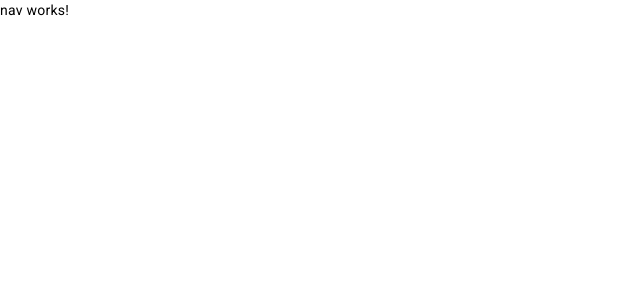
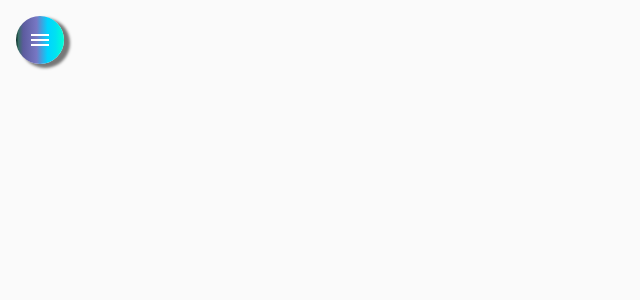
Before and after one commit to Rodrigopca42/projeto-FullStack-Front, an Angular app in the folder helpdesk/: page / in a window 1280 px wide. Shown: the top 300 px of the page, without its empty margins (0-640 px from the left). Built offline with nearby package versions, Linux system fonts and the light colour scheme.

Commit message:
HTML e CSS para o componente NAV

```diff
--- a/helpdesk/src/app/components/nav/nav.component.css
+++ b/helpdesk/src/app/components/nav/nav.component.css
@@ -0,0 +1,31 @@
+.container {
+    height: 100%;
+ }
+
+ .sidenav {
+    width: 13rem;
+    color: white;
+    background: linear-gradient(180deg, rgba(2,0,36,1) 0%, rgba(37,97,207,1) 0%, rgba(0,212,255,1) 100%);
+    box-shadow: 5px 3px 3px 1px #777;
+ }
+
+ img {
+    width: 100%;
+    height: 7rem;
+    margin: .8rem auto 1rem auto;
+ }
+
+ .sidenav a {
+    color: white;
+ }
+
+ .sidenav i {
+    margin-right: .6rem;
+ }
+
+ .menu {
+    margin: 1rem 0 0 1rem;
+    color: white;
+    background: linear-gradient(90deg, rgba(0,36,31,1) 0%, rgba(55,109,100,1) 5%, rgba(92,91,158,1) 15%, rgba(119,119,195,1) 43%, rgba(0,212,255,1) 66%, rgba(0,225,242,1) 82%, rgba(0,255,212,1) 100%);
+    box-shadow: 5px 3px 3px 1px #777;
+ }
--- a/helpdesk/src/app/components/nav/nav.component.html
+++ b/helpdesk/src/app/components/nav/nav.component.html
@@ -1 +1,34 @@
-<p>nav works!</p>
+<mat-drawer-container class="container" autosize>
+    <mat-drawer #drawer class="sidenav" mode="side">
+        <img src="assets/img/side-image.svg" alt="imagem de navegação">
+        <mat-nav-list class="nav-list">
+            <a mat-list-item routerLink="/">
+               <i class="material-icons">home</i>
+               Home
+            </a>
+            <a mat-list-item routerLink="/">
+               <i class="material-icons">account_circle</i>
+               Técnicos
+            </a>
+            <a mat-list-item routerLink="/">
+               <i class="material-icons">person</i>
+               Clientes
+            </a>
+            <a mat-list-item routerLink="/">
+               <i class="material-icons">code</i>
+               Github
+            </a>
+            <a mat-list-item routerLink="/">
+               <i class="material-icons">logout</i>
+               Sair
+            </a>
+         </mat-nav-list>
+    </mat-drawer>
+
+    <div class="sidenav-content">
+        <button class="menu mat-elevation-z10" (click)="drawer.toggle()" mat-icon-button>
+           <mat-icon>menu</mat-icon>
+        </button>
+     </div>
+
+  </mat-drawer-container>
```
Also changed, not shown: helpdesk/src/assets/img/side-image.svg (added).
